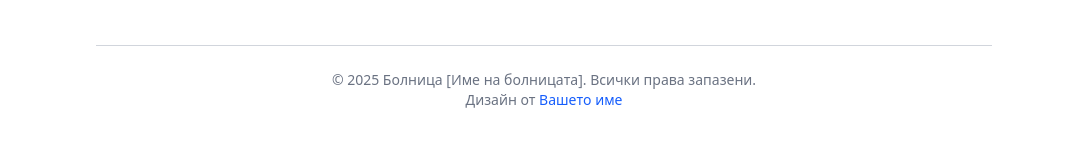
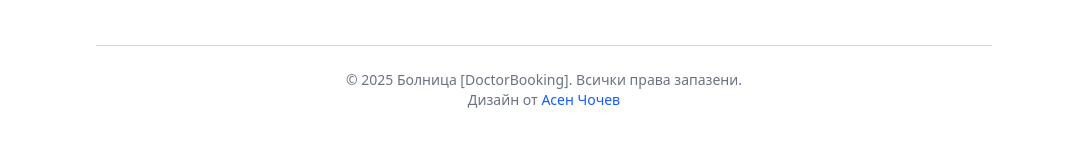
Before and after one commit to asenchochev/my-react-app, a React (Vite) app in the folder frontend/: page /appointment/1 in a window 1280 px wide. Shown: the part 530-676 px from the top of the page, without its empty margins (96-1183 px from the left). Built offline with nearby package versions, Linux system fonts and the light colour scheme.

Commit message:
update Footer.jsx

```diff
--- a/frontend/src/components/Footer.jsx
+++ b/frontend/src/components/Footer.jsx
@@ -39,9 +39,9 @@ const Footer = () => {
         {/* Footer Bottom */}
         <div className="border-t border-gray-300 pt-6 mt-12">
           <p className="text-center text-sm text-gray-500 font-sans">
-            &copy; {new Date().getFullYear()} Болница [Име на болницата]. Всички права запазени.
+            &copy; {new Date().getFullYear()} Болница [DoctorBooking]. Всички права запазени.
             <br />
-            Дизайн от <a href="https://www.yourwebsite.com" className="text-blue-600 hover:underline">Вашето име</a>
+            Дизайн от <a href="https://www.yourwebsite.com" className="text-blue-600 hover:underline">Асен Чочев</a>
           </p>
         </div>
       </div>
```
